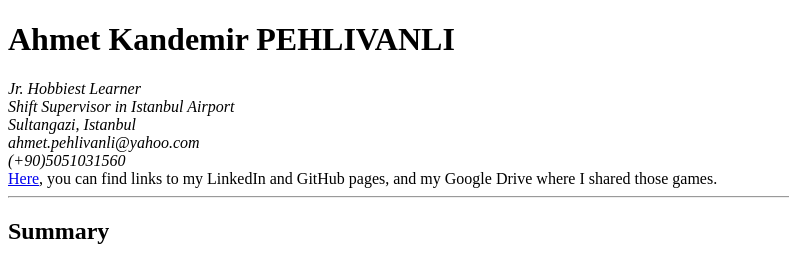
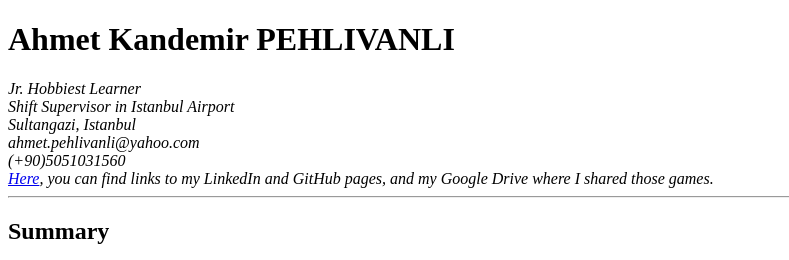
Before and after one commit to Ahmopasa/Me, a plain HTML site: page index.html in a window 1280 px wide. Shown: the top 260 px of the page, 0-789 px from the left. Drawn offline with Linux system fonts and the light colour scheme.

Commit message:
Update index.html

```diff
--- a/index.html
+++ b/index.html
@@ -18,7 +18,7 @@
         <address>Sultangazi, Istanbul</address>
         <address>ahmet.pehlivanli@yahoo.com</address>
         <address>(+90)5051031560</address>
-        <a href="https://linkmix.co/11607695">Here</a>, you can find links to my LinkedIn and GitHub pages, and my Google Drive where I shared those games. <br>
+        <em><a href="https://linkmix.co/11607695">Here</a>, you can find links to my LinkedIn and GitHub pages, and my Google Drive where I shared those games.</em><br>
 
         <hr>
 
```
